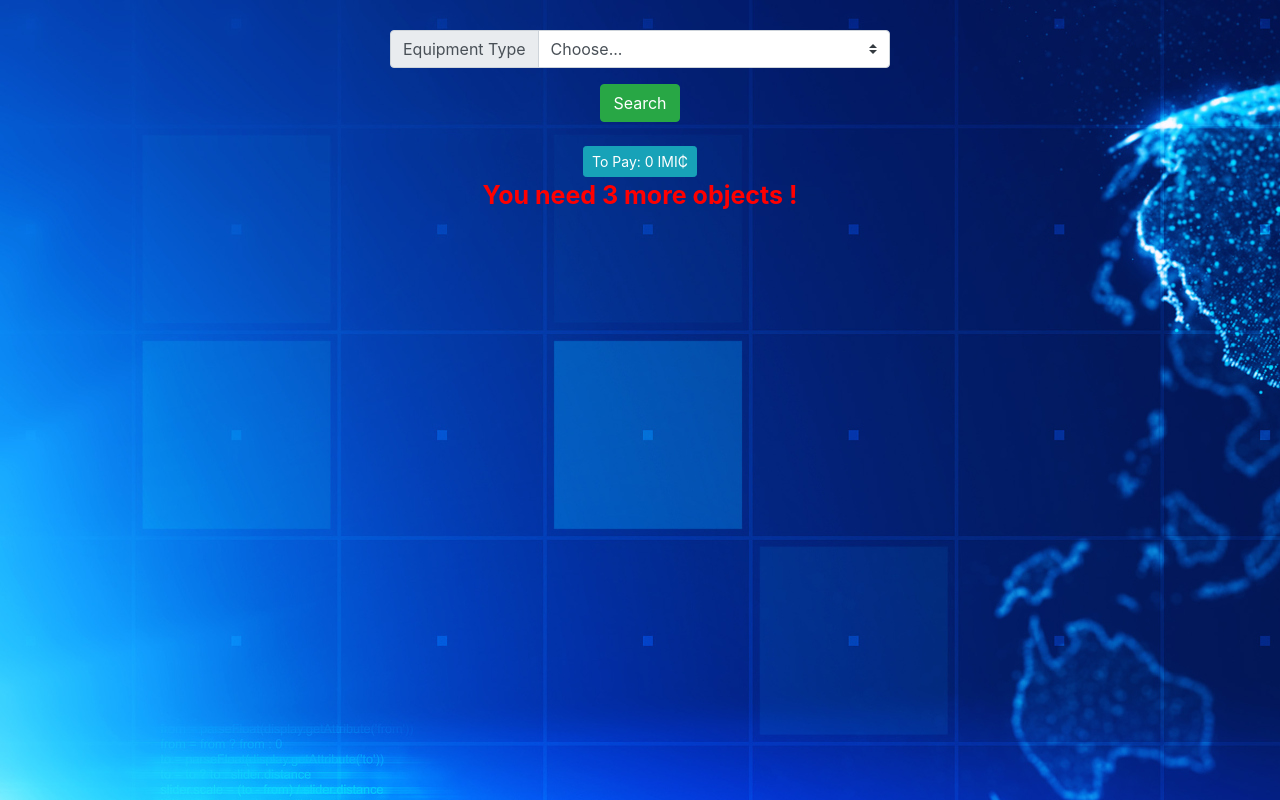
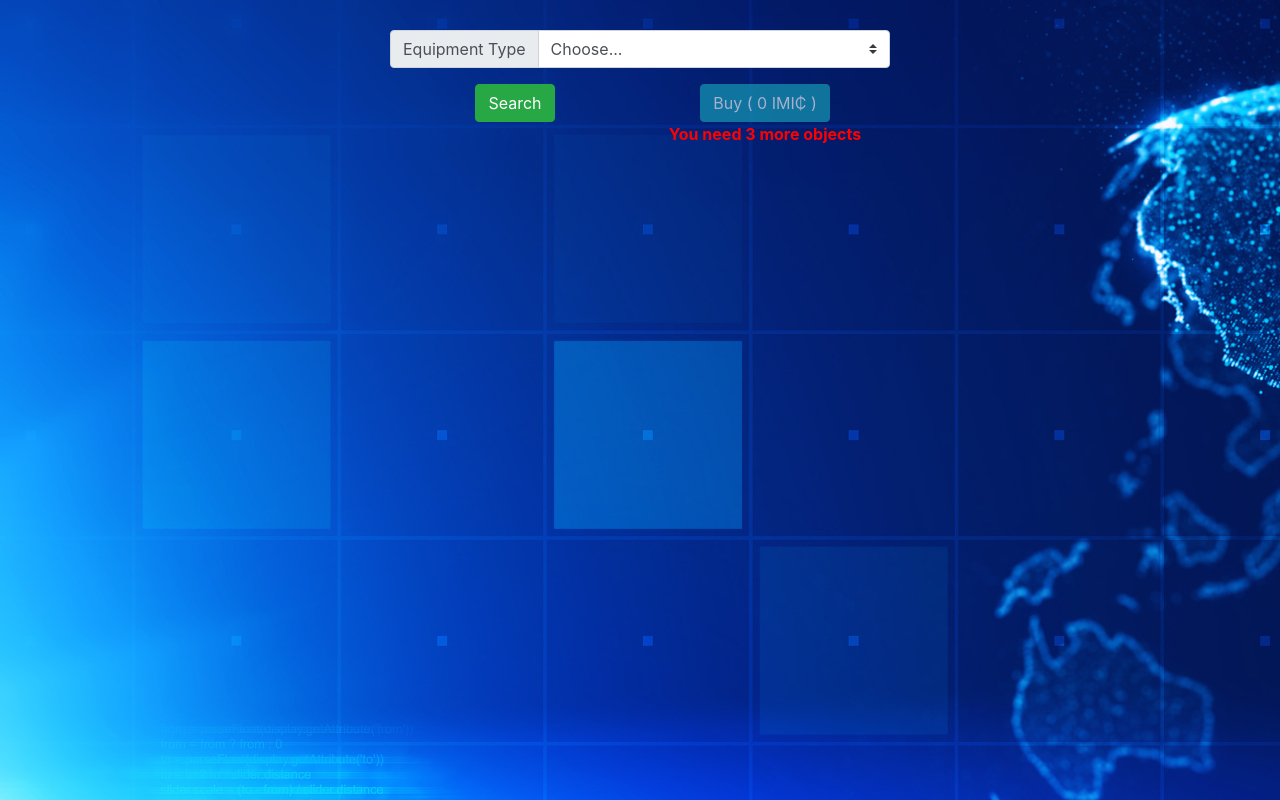
Before and after one commit to JeffreyLebowski90/london_pitch, a React (Create React App) app: page / in a window 1280 px wide. Built offline with nearby package versions, Linux system fonts and the light colour scheme.

Commit message:
aggiungi comando figlio

```diff
--- a/src/App.js
+++ b/src/App.js
@@ -47,7 +47,6 @@ class App extends Component {
         break;
     }
     let toPay = this.state.toPay + selectedArray[2]
-    console.log(toPay)
     this.setState({showTable: false, dropValue: '',
     boxArray: boxArray, toPay: toPay})
   }
@@ -70,8 +69,8 @@ class App extends Component {
     }
     )
     const reminder = this.state.boxArray.length < 3 ? <p
-      style={{color: 'red', fontSize: '25px', fontWeight: 'bold'}}>
-      You need { 3 - this.state.boxArray.length} more objects !</p> : <p></p>
+      style={{color: 'red', fontWeight: 'bold'}}>
+      You need { 3 - this.state.boxArray.length} more objects</p> : <p></p>
     return (
       <div className="App">
         <Radio dropChange={this.dropChangeHandler}
@@ -79,12 +78,15 @@ class App extends Component {
           penRow = {this.state.penRow.length===0}
           tapeRow = {this.state.tapeRow.length===0}
           value = {this.state.dropValue}/>
-        <div style={{maxWidth: '500px', margin: 'auto'}}>
-            <button className="btn btn-success" onClick={this.buttonHandler}>
-              Search</button><br/><br/>
-            <button className="btn btn-info btn-sm" >To Pay: {this.state.toPay} IMI₵</button>
+        <div className="row" style={{maxWidth: '500px', margin: 'auto'}}>
+          <div className="col">
+            <button className="btn btn-success" onClick={this.buttonHandler}>Search</button>
+          </div>
+          <div className="col">
+            <button className="btn btn-info" disabled={this.state.boxArray.length < 3}>Buy ( {this.state.toPay} IMI₵ )</button>
+            {reminder}
+          </div>
         </div>
-        {reminder}
         {table}
         <div>
         </div>
--- a/src/components/SelectionBox/Countdown/Countdown.js
+++ b/src/components/SelectionBox/Countdown/Countdown.js
@@ -19,9 +19,6 @@ export default class Countdown extends Component {
         {
             clearInterval(this.id)
         }
-        // if (min === 0 & sec === 0) {
-        // clearInterval(this.intervalHandle);
-        // }
     }
 
     startCountDown = () => {
@@ -39,10 +36,10 @@ export default class Countdown extends Component {
     //   }
     return (
       <React.Fragment>
-        <button className="btn btn-primary"
+        {/* <button className="btn btn-primary"
             onClick={this.startCountDown}
             disabled={this.state.alreadyConfirmed}>
-            Confirm</button>
+            Confirm</button> */}
             <p style={{fontWeight: 'bold', color: 'darkgreen',
                 margin: '0px'}}
                 hidden={!this.state.alreadyConfirmed}>
```
